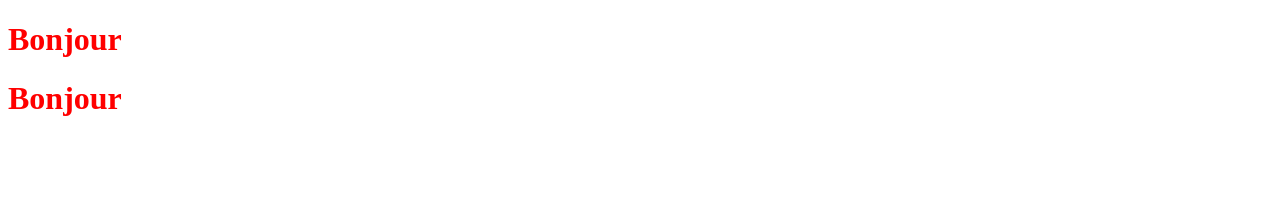
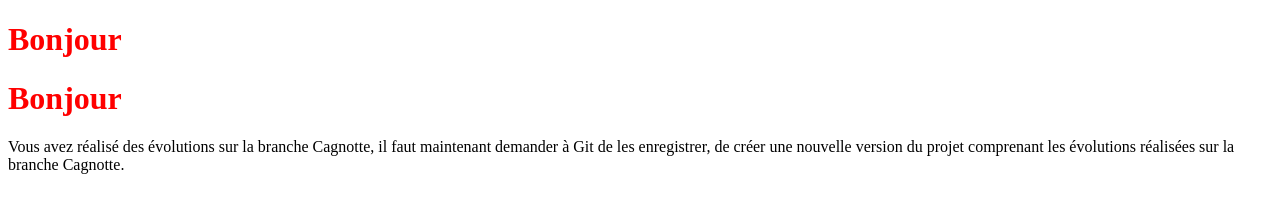
Before and after one commit to Nasvine/Test, a plain HTML site: page index.html in a window 1280 px wide. Drawn offline with Linux system fonts and the light colour scheme.

Commit message:
Réalisation de la partie cagnotte côté front end et ajout de la balise p

```diff
--- a/index.html
+++ b/index.html
@@ -10,5 +10,6 @@
 <body>
       <h1>Bonjour</h1>
       <h1>Bonjour</h1>
+      <P>Vous avez réalisé des évolutions sur la branche Cagnotte, il faut maintenant demander à Git de les enregistrer, de créer une nouvelle version du projet comprenant les évolutions réalisées sur la branche Cagnotte.</P>
 </body>
 </html>
```
